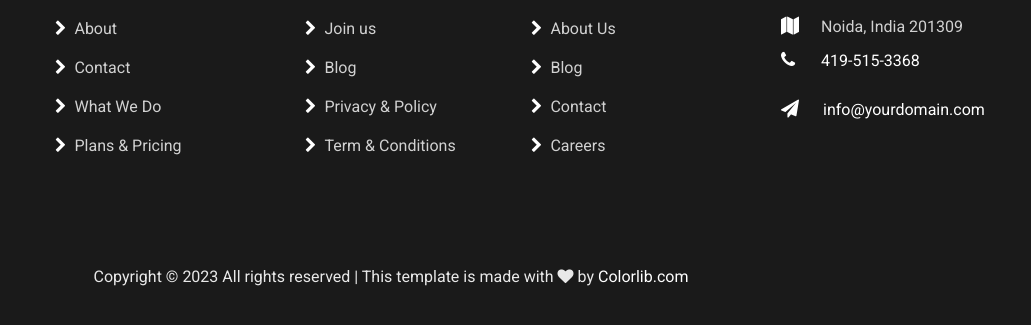
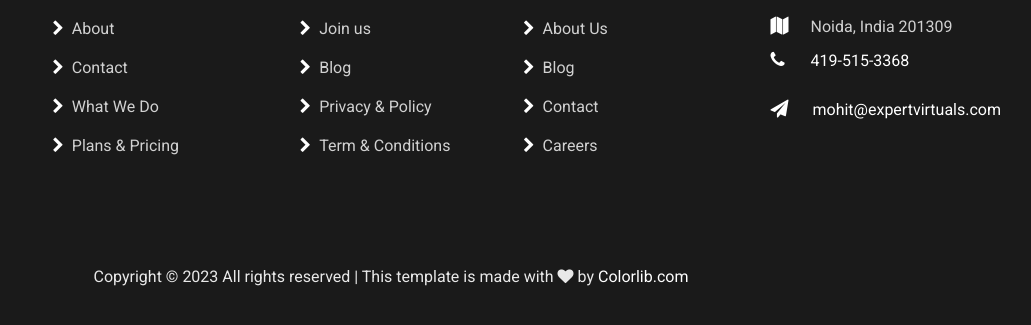
Before and after one commit to itsmemohit/virtual-assistant, a plain HTML site: page blog-single.html in a window 1280 px wide. Shown: the part 6127-6452 px from the top of the page, 249-1280 px from the left. Drawn offline with Linux system fonts and the light colour scheme; some packages are replaced by stand-ins of ours; no server answers.

Commit message:
fixed domain mail

```diff
--- a/blog-single.html
+++ b/blog-single.html
@@ -391,7 +391,7 @@
                 <li><a href="tel:+4195153368"><span class="icon fa fa-phone"></span><span
                       class="text">419-515-3368</span></a></li>
                 <li><a href="#"><span class="icon fa fa-paper-plane pr-4"></span><span
-                      class="text">info@yourdomain.com</span></a></li>
+                      class="text">mohit@expertvirtuals.com</span></a></li>
               </ul>
             </div>
           </div>
```
Also changed, not shown: about.html (+1 -1 lines), blog.html (+1 -1 lines), contact.html (+1 -1 lines), how-it-works.html (+1 -1 lines), index.html (+1 -1 lines), pricing.html (+1 -1 lines), services.html (+1 -1 lines).
